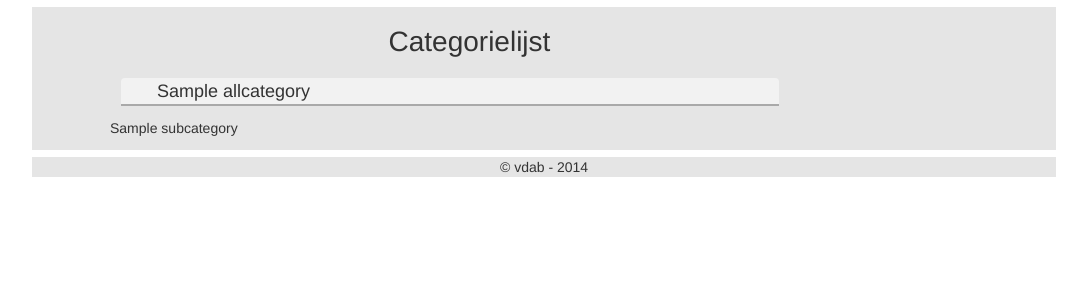
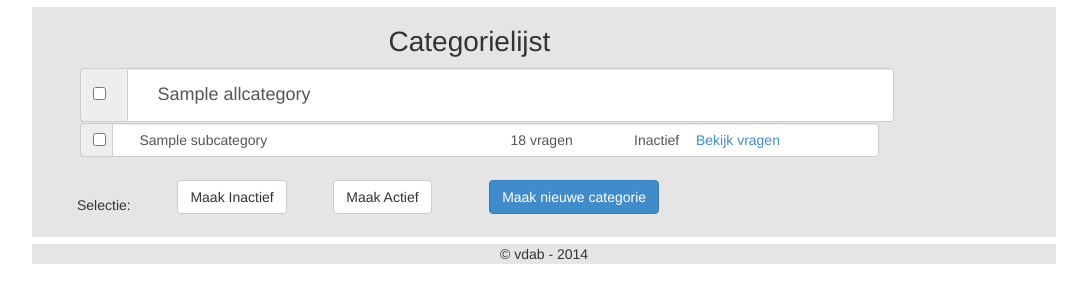
Before and after one commit to jan-vandorpe/mctesting, a PHP site: template src/Mctesting/view/categorylist.html.twig in a window 1280 px wide. Shown: the part 67-370 px from the top of the page, without its empty margins (96-1183 px from the left). Run offline with PHP 8.4, Linux system fonts and the light colour scheme; the template is opened without the code that fills it: most values are stand-ins (such as "Sample title", 1, 10 or a date in 2020); some libraries are stand-ins or nearby versions.

Commit message:
categorylist: layout

```diff
--- a/src/Mctesting/view/categorylist.html.twig
+++ b/src/Mctesting/view/categorylist.html.twig
@@ -9,22 +9,67 @@
     {{ parent() }}Category
 {% endblock title%}
 
-
 {% block content %}
-<div class="container-fluid">
+    <div class="container-fluid ">
     <h1 class="headerofpage">Categorielijst</h1>
 </div>
-<div class="intropage">
-    {% for category in allcategories %}
+<div class="container-fluid ">
+    <form name="catbewerken" action="{{app.root}}/testadmin/changeuserstatus" method="post" id="catForm">
+        {% if allcategories is empty %}
+            <p class="info-tekst">U heeft nog geen categorieën aangemaakt.</p>
+        {% else %}
+            {% for category in allcategories %}
+                <div class="form-group volle-breedte">
+                    <div class="input-group volle-breedte">
+                        <span class="input-group-addon addon-finetune">
+                            <input type="checkbox" name="catCheckbox[]" value="{{test.TestId}}" />
+                        </span>
+                        <div class="form-control  volle-breedte"><h4>{{ category.catname }}</h4></div>
+                    </div>
 
-        <div class="catlijst">
-            <h4>{{ category.catname }}</h4>
-            <ul class="subcathiding">
-            {% for subcategory in category.subcategories %}
-                <li>{{ subcategory.subcatname }}</li>
+
+                {% for subcategory in category.subcategories %}
+                    <div class="input-group volle-breedte">
+                        <span class="input-group-addon addon-finetune">
+                            <input type="checkbox" name="subCheckbox[]" value="{{test.TestId}}" />
+                        </span>
+
+                        <div class="row form-control volle-breedte">
+
+                            <div class="col-xs-6">{{subcategory.subcatname}}</div>
+                            <div class="col-xs-2">{{subcategory.questions|length}} vragen</div>
+                            {% if subcategory.active == 1 %}
+                                    <div class="col-xs-1">Actief</div>
+                                {% else %}
+                                    <div class="col-xs-1">Inactief</div>
+                                {% endif %}
+                            <div class="col-xs-3">
+                                <a href="{{ app.root }}/category/subcatvragen/{{ subcategory.id }}">Bekijk vragen</a>
+                            </div>
+
+                        </div>
+                    </div>
+                {% endfor %}
+                </div>
             {% endfor %}
+
+        {% endif %}
+
+
+        <!-- DE BEWERKINGSKNOPEN -->
+        <nav class="row pull-down">
+            <!-- knopen links -->
+            <p class="col-xs-1 navbar-text">Selectie: </p>
+            <div class="col-xs-10">
+            <ul class=" row nav navbar-nav">
+                <li class="col-xs-4"><button type="submit" class="btn btn-default" formaction="{{app.root}}/testadmin/inactive">Maak Inactief</button></li>
+                <li class="col-xs-4"><button type="submit" class="btn btn-default" formaction="{{app.root}}/testadmin/active">Maak Actief</button></li>
+                <li class="col-xs-4"><button type="submit" class="btn btn-primary" formaction="{{app.root}}/category">Maak nieuwe categorie</button></li>
             </ul>
-        </div>
-    {% endfor %}
+            </div>
+        </nav>
+    </form>
 </div>
+
+
 {% endblock content %}
--- a/src/Mctesting/view/testlist.html.twig
+++ b/src/Mctesting/view/testlist.html.twig
@@ -71,7 +71,6 @@
             </ul>
             </div>
         </nav>
-        </div>
     </form>
 </div>
 
```
Also changed, not shown: src/Mctesting/view/category_subcatvragen.html.twig (added, +66 -0 lines). Lines whose indentation alone changed are shown as unchanged.
